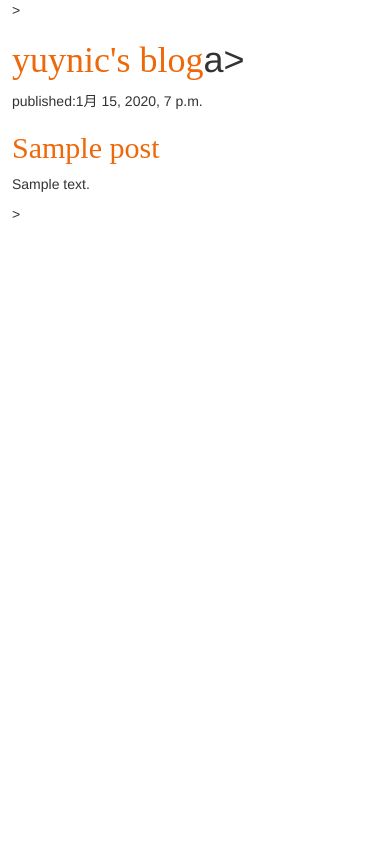
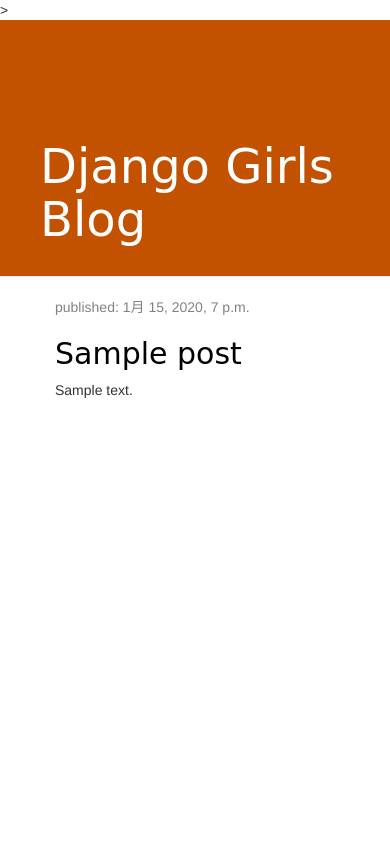
Before and after one commit to yoshida-jpg/my-first-blog, a Django app: page / in a window 390 px wide. Run offline with Django 3.2, Linux system fonts and the light colour scheme; tables that the repository leaves empty hold one stand-in row (values such as "Sample post"); some libraries are stand-ins or nearby versions.

Commit message:
Added view and template for detailed blog

```diff
--- a/blog/static/css/blog.css
+++ b/blog/static/css/blog.css
@@ -1,8 +1,46 @@
-h1 a,h2 a{
-    color:#ee6809;
-    font-family: 'Lobster';
+.page-header {
+    background-color: #C25100;
+    margin-top: 0;
+    padding: 100px 30px 20px 40px;
 }
 
-body{
-    padding-left: 12px;
+.page-header h1, .page-header h1 a, .page-header h1 a:visited, .page-header h1 a:active {
+    color: #ffffff;
+    font-size: 36pt;
+    text-decoration: none;
 }
+
+.content {
+    margin-left: 40px;
+}
+
+h1, h2, h3, h4 {
+    font-family: 'Lobster', cursive;
+}
+
+.date {
+    color: #828282;
+}
+
+.save {
+    float: right;
+}
+
+.post-form textarea, .post-form input {
+    width: 100%;
+}
+
+.top-menu, .top-menu:hover, .top-menu:visited {
+    color: #ffffff;
+    float: right;
+    font-size: 26pt;
+    margin-right: 20px;
+}
+
+.post {
+    margin-bottom: 70px;
+}
+
+.post h2 a, .post h2 a:visited {
+    color: #000000;
+}
--- /dev/null
+++ b/blog/templates/blog/base.html
@@ -0,0 +1,24 @@
+{% load static %}
+<html>
+<body>
+    <head>
+        <title>Django Girls Blog</title>
+        <link rel="stylesheet" href="//maxcdn.bootstrapcdn.com/bootstrap/3.2.0/css/bootstrap.min.css">
+        <link rel="stylesheet" href="//maxcdn.bootstrapcdn.com/bootstrap/3.2.0/css/bootstrap-theme.min.css">
+    <link rel="stylesheet" href="{% static 'css/blog.css' %}">
+    </head>>
+    <body>
+        <div class="page-header">
+            <h1><a href="/">Django Girls Blog</a></h1>
+        </div>
+        <div class="content container">
+            <div class="row">
+                <div class="col-md-8">
+                {% block content %}
+                {% endblock %}
+                </div>
+            </div>
+        </div>
+    </body>
+</body>
+</html>
--- a/blog/templates/blog/post_list.html
+++ b/blog/templates/blog/post_list.html
@@ -1,26 +1,12 @@
-{% load static %}
-<html>
-<body>
-    <head>
-        <title>yuynic's blog</title>
-        <link rel="stylesheet" href="//maxcdn.bootstrapcdn.com/bootstrap/3.2.0/css/bootstrap.min.css">
-        <link rel="stylesheet" href="//maxcdn.bootstrapcdn.com/bootstrap/3.2.0/css/bootstrap-theme.min.css">
-    <link rel="stylesheet" href="{% static 'css/blog.css' %}">
-    </head>>
-    <body>
-        <div>
-            <h1><a href="/">yuynic's blog</a>a></h1>
-        </div>
-
-        {{python}}
-        {% for post in posts %}
-        <div>
-            <p>published:{{post.published_date}}</p>
-            <h2><a href="">{{post.title}}</a></h2>
-            <p>{{post.text|linebreaksbr}}</p>
-        </div>
-
-        {% endfor %}
-    </body>>
-</body>
-</html>
+{% extends 'blog/base.html' %}
+{% block content %}
+                    {% for post in posts %}
+                        <div class="post">
+                            <div class="date">
+                                <p>published: {{ post.published_date }}</p>
+                            </div>
+                            <h2><a href="{% url 'post_detail' pk=post.pk %}">{{ post.title }}</a></h2>
+                            <p>{{ post.text|linebreaksbr }}</p>
+                        </div>
+                    {% endfor %}
+{% endblock %}
--- a/blog/urls.py
+++ b/blog/urls.py
@@ -3,4 +3,5 @@
 
 urlpatterns = [
     path('', views.post_list, name='post_list'),
+    path('post/<int:pk>',views.post_detail,name='post_detail')
 ]
--- a/blog/views.py
+++ b/blog/views.py
@@ -1,8 +1,13 @@
 from django.shortcuts import render
 from .models import Post
 from django.utils import timezone
+from django.shortcuts import render , get_object_or_404
 
 # Create your views here.
 def post_list(request):
     posts=Post.objects.filter(published_date__lte=timezone.now()).order_by('published_date')
     return render(request, 'blog/post_list.html', {'posts':posts})
+
+def post_detail(request , pk):
+    post = get_object_or_404(Post , pk=pk)
+    return render(request , 'blog/post_detail.html',{'post': post})
```
Also changed, not shown: blog/templates/blog/post_detail.html (added, +13 -0 lines).
